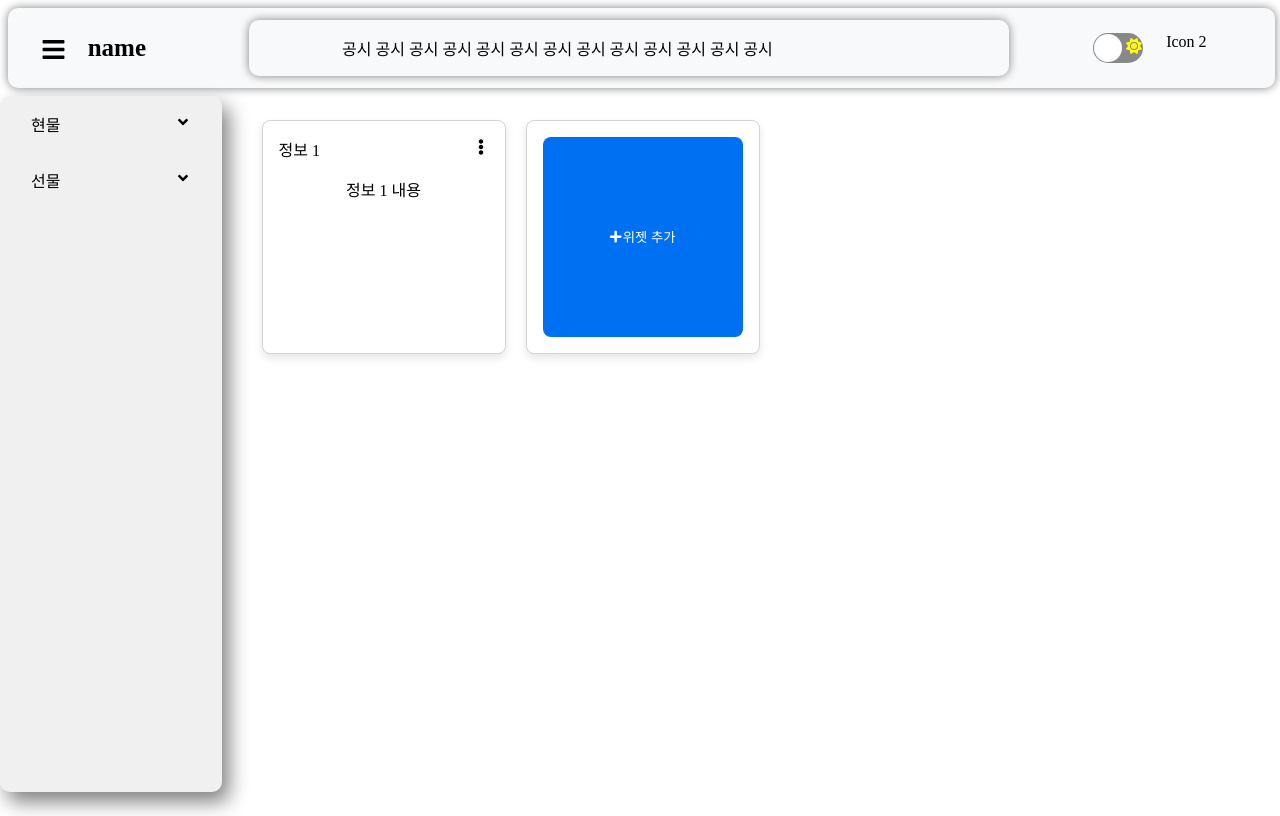
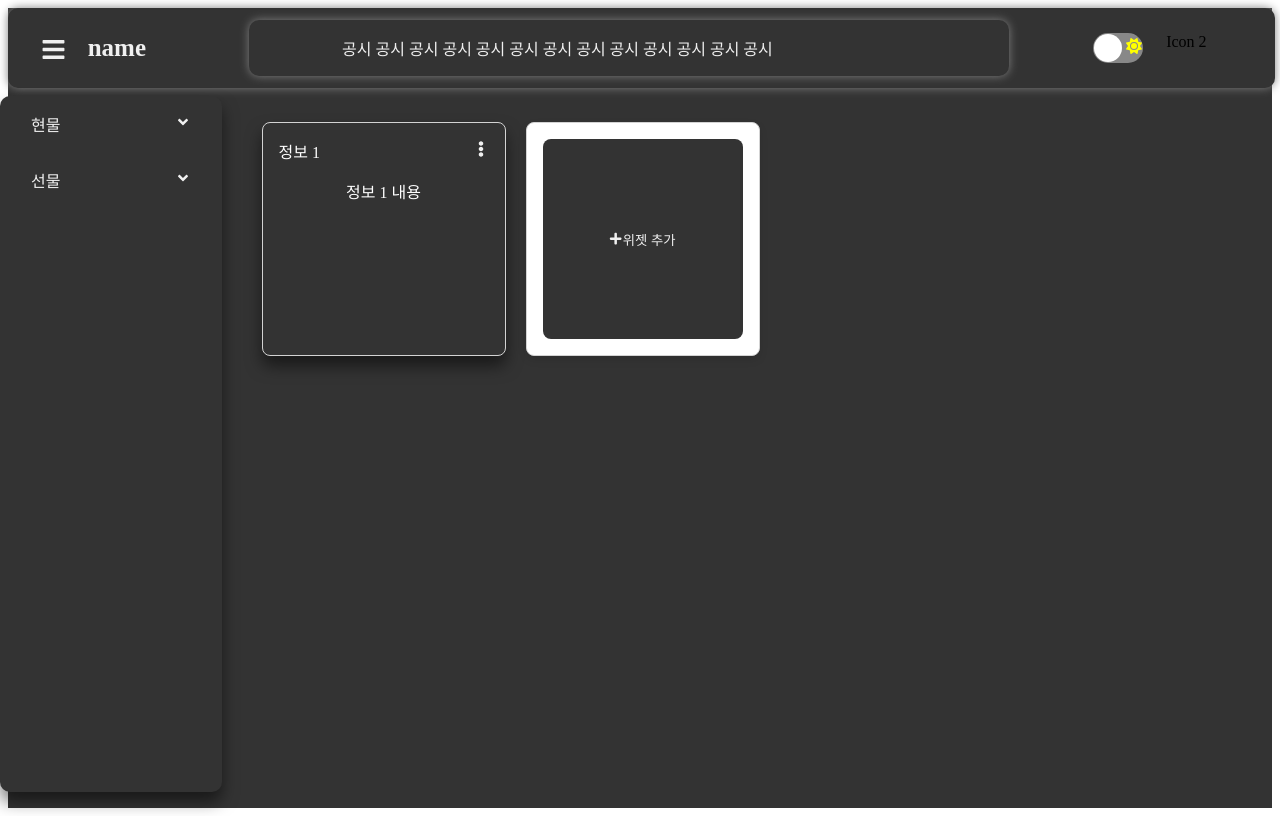
Before and after one commit to deenuit113/Tradin, a Next.js app in the folder coin/: page / in a window 1280 px wide. Both pictures are taken after a click on the button "위젯 추가". Built offline with nearby package versions, Linux system fonts and the light colour scheme.

Commit message:
Feat: add darkmode

```diff
--- a/coin/pages/_app.tsx
+++ b/coin/pages/_app.tsx
@@ -2,6 +2,7 @@ import type { AppProps } from "next/app";
 import Head from "next/head";
 import Header from "../src/components/commons/Header";
 import { SidebarProvider } from "../src/components/commons/SidebarContext";
+import { RecoilRoot } from "recoil";
 
 function MyApp({ Component, pageProps }: AppProps) {
     return (
@@ -9,10 +10,12 @@ function MyApp({ Component, pageProps }: AppProps) {
             <Head>
                 <title>project</title>
             </Head>
-            <SidebarProvider>
-                <Header />
-            <Component {...pageProps} />
-            </SidebarProvider>
+            <RecoilRoot>
+                <SidebarProvider>
+                    <Header />
+                <Component {...pageProps} />
+                </SidebarProvider>
+            </RecoilRoot>
             <style jsx global>{`
                 footer {
                     display: none;
--- a/coin/src/components/commons/atoms.ts
+++ b/coin/src/components/commons/atoms.ts
@@ -0,0 +1,6 @@
+import { atom } from 'recoil';
+
+export const darkMode = atom({
+    key: 'darkMode',
+    default: false,
+});
--- a/coin/src/components/commons/header.styles.tsx
+++ b/coin/src/components/commons/header.styles.tsx
@@ -1,13 +1,13 @@
 import styled from "@emotion/styled";
 
-export const HeaderContainer = styled.header`
+export const HeaderContainer = styled.header<{ darkMode: boolean }>`
     position: fixed;
     width: 99%;
     display: flex;
     justify-content: space-between;
     align-items: center;
     height: 10vh;
-    background-color: #f8f9fa;
+    background-color: ${({ darkMode }) => (darkMode ? '#f0f0f0' : '#333')};
     box-shadow: 0px 0px 10px gray;
     border-radius: 10px 10px 10px 10px;
     margin-right: 1%;
@@ -25,9 +25,10 @@ export const Left = styled.div`
     justify-content: center;
 `;
 
-export const Title = styled.h1`
+export const Title = styled.h1<{ darkMode: boolean }>`
     cursor: pointer;
     font-size: 25px;
+    color: ${({ darkMode }) => (darkMode ? '#333' : '#f0f0f0')};
 `;
 
 export const Center = styled.div`
@@ -35,16 +36,18 @@ export const Center = styled.div`
     text-align: center;
 `;
 
-export const Marquee = styled.div`
+export const Marquee = styled.div<{ darkMode: boolean }>`
     border-radius: 10px;
     box-shadow: 0px 0px 10px gray;
     overflow: hidden;
     white-space: nowrap;
+    background-color: ${({ darkMode }) => (darkMode ? '#f0f0f0' : '#333')};
 
     p {
         display: inline-block;
         padding-left: 100%;
         animation: marquee 15s linear infinite;
+        color: ${({ darkMode }) => (darkMode ? '#333' : '#f0f0f0')};
     }
 
     @keyframes marquee {
@@ -76,11 +79,15 @@ export const IconListItem = styled.li`
     margin: 0 0.5rem;
 `;
 
-export const ToggleButton = styled.button`
+export const ToggleButton = styled.button<{ darkMode: boolean }>`
     background: none;
     border: none;
     font-size: 25px;
     cursor: pointer;
     margin-right: 1rem;
     padding-top: 10px;
+
+    .Fabars{
+        color: ${({ darkMode }) => (darkMode ? '#333' : '#f0f0f0')};
+    }
 `;
--- a/coin/src/components/commons/header.tsx
+++ b/coin/src/components/commons/header.tsx
@@ -3,15 +3,34 @@ import { useRouter } from "next/router";
 import * as S from "./Header.styles";
 import { FaBars } from "react-icons/fa";
 import { useSidebar } from "./SidebarContext";
-import { useState } from "react";
+import { useEffect } from "react";
 import Switch from 'react-switch';
 import { FontAwesomeIcon } from '@fortawesome/react-fontawesome';
 import { faSun, faMoon } from '@fortawesome/free-solid-svg-icons';
+import { useRecoilState } from "recoil";
+import { darkMode } from "./atoms";
 
 export default function Header(): JSX.Element {
     const router = useRouter();
-    const [isDarkMode, setIsDarkMode] = useState<boolean>(false);
+    const [isDarkMode, setIsDarkMode] = useRecoilState(darkMode);
     const { toggleSidebar } = useSidebar();
+
+    useEffect(() => {
+        if (typeof window !== 'undefined') {
+            const savedDarkMode = localStorage.getItem('DarkMode');
+            console.log('Loaded DarkMode from localStorage:', savedDarkMode);
+            if (savedDarkMode === 'night') {
+                setIsDarkMode(true);
+            }
+        }
+    }, []);
+
+    useEffect(() => {
+        if (typeof window !== 'undefined') {
+            localStorage.setItem('DarkMode', isDarkMode ? 'night' : 'day');
+            console.log('Saved DarkMode to localStorage:', isDarkMode ? 'night' : 'day');
+        }
+    }, [isDarkMode]);
 
     const handleTitleClick = () => {
         if (router.pathname === "/") {
@@ -22,16 +41,26 @@ export default function Header(): JSX.Element {
     };
 
     return (
-        <S.HeaderContainer>
+        <S.HeaderContainer darkMode={isDarkMode}>
             <S.Left>
-                <S.ToggleButton onClick={toggleSidebar}>
-                    <FaBars />
+                <S.ToggleButton
+                    onClick={toggleSidebar}
+                    darkMode={isDarkMode}
+                >
+                    <FaBars className="Fabars"/>
                 </S.ToggleButton>
-                <S.Title onClick={handleTitleClick}>name</S.Title>
+                <S.Title
+                    onClick={handleTitleClick}
+                    darkMode={isDarkMode}
+                >
+                    name
+                </S.Title>
                 <NavBar />
             </S.Left>
             <S.Center>
-                <S.Marquee>
+                <S.Marquee
+                    darkMode={isDarkMode}
+                >
                     <p>공시 공시 공시 공시 공시 공시 공시 공시 공시 공시 공시 공시 공시</p>
                 </S.Marquee>
             </S.Center>
--- a/coin/src/components/units/Sidebar.styles.tsx
+++ b/coin/src/components/units/Sidebar.styles.tsx
@@ -1,11 +1,11 @@
 import styled from "@emotion/styled";
 
-export const Sidebar = styled.div<{ open: boolean }>`
+export const Sidebar = styled.div<{ open: boolean, darkMode: boolean }>`
     width: 15%;
     height: 87vh;
-    box-shadow: 7px 10px 20px gray;
+    box-shadow: 0 10px 16px rgba(0, 0, 0, 0.5);
     border-radius: 10px 10px 10px 10px;
-    background-color: #f0f0f0;
+    background-color: ${({ darkMode }) => (darkMode ? '#f0f0f0' : '#333')};
     overflow-y: auto;
     z-index: 1001;
     position: fixed;
@@ -37,10 +37,15 @@ export const MenuItem = styled.li`
     }
 `;
 
-export const MenuTitle = styled.div`
+export const MenuTitle = styled.div<{ darkMode: boolean }>`
     display: flex;
     justify-content: space-between;
     align-items: center;
+    color: ${({ darkMode }) => (darkMode ? '#333' : '#f0f0f0')};
+
+    .FaAngleDown{
+        color: ${({ darkMode }) => (darkMode ? '#333' : '#f0f0f0')};
+    }
 `;
 
 export const Icon = styled.span`
@@ -48,12 +53,13 @@ export const Icon = styled.span`
     margin-left: 0.5rem;
 `;
 
-export const SubMenu = styled.ul`
+export const SubMenu = styled.ul<{ darkMode: boolean }>`
     list-style-type: none;
     padding-left: 1rem;
     margin: 0;
 
     li {
         padding: 0.5rem;
+        color: ${({ darkMode }) => (darkMode ? '#333' : '#f0f0f0')};
     }
 `;
--- a/coin/src/components/units/Sidebar.tsx
+++ b/coin/src/components/units/Sidebar.tsx
@@ -2,6 +2,8 @@ import { useState } from "react";
 import { FaAngleDown } from "react-icons/fa";
 import * as S from "./Sidebar.styles";
 import { useSidebar } from "../commons/SidebarContext";
+import { useRecoilState } from "recoil";
+import { darkMode } from "../commons/atoms"
 
 
 export default function SideBar(): JSX.Element {
@@ -12,16 +14,18 @@ export default function SideBar(): JSX.Element {
     const toggleSpot = () => setSpotOpen(!spotOpen);
     const toggleFutures = () => setFuturesOpen(!futuresOpen);
 
+    const [isDarkMode, setIsDarkMode] = useRecoilState(darkMode);
+
     return (
         <>
-            <S.Sidebar open={sidebarOpen}>
+            <S.Sidebar open={sidebarOpen} darkMode={isDarkMode}>
                 <S.Menu>
                     <S.MenuItem>
-                        <S.MenuTitle onClick={toggleSpot}>
-                            현물 <S.Icon><FaAngleDown /></S.Icon>
+                        <S.MenuTitle onClick={toggleSpot} darkMode={isDarkMode}>
+                            현물 <S.Icon><FaAngleDown className="FaAngleDown"/></S.Icon>
                         </S.MenuTitle>
                         {spotOpen && (
-                            <S.SubMenu>
+                            <S.SubMenu darkMode={isDarkMode}>
                                 <li>현물 1</li>
                                 <li>현물 2</li>
                                 <li>현물 3</li>
@@ -30,11 +34,11 @@ export default function SideBar(): JSX.Element {
                         )}
                     </S.MenuItem>
                     <S.MenuItem>
-                        <S.MenuTitle onClick={toggleFutures}>
+                        <S.MenuTitle onClick={toggleFutures} darkMode={isDarkMode}>
                             선물 <S.Icon><FaAngleDown /></S.Icon>
                         </S.MenuTitle>
                         {futuresOpen && (
-                            <S.SubMenu>
+                            <S.SubMenu darkMode={isDarkMode}>
                                 <li>선물 1</li>
                                 <li>선물 2</li>
                                 <li>선물 3</li>
--- a/coin/src/components/units/Widget.tsx
+++ b/coin/src/components/units/Widget.tsx
@@ -3,6 +3,8 @@ import { useDrag, useDrop } from "react-dnd";
 import { useSpring, animated } from "react-spring";
 import * as S from "./Main.styles";
 import { FaEllipsisV } from "react-icons/fa";
+import { useRecoilState } from "recoil";
+import { darkMode } from "../commons/atoms"
 
 const ItemType = "WIDGET";
 
@@ -24,6 +26,7 @@ const Widget = ({
     moveWidget,
 }: WidgetProps): JSX.Element => {
     const ref = useRef<HTMLDivElement>(null);
+    const [isDarkMode, setIsDarkMode] = useRecoilState(darkMode);
 
     const [{ isDragging }, drag] = useDrag({
         type: ItemType,
@@ -72,19 +75,25 @@ const Widget = ({
 
     return (
         <animated.div style={springStyle} ref={ref}>
-            <S.Widget isDragging={isDragging}>
-                <S.WidgetHeader>
+            <S.Widget isDragging={isDragging} darkMode={isDarkMode}>
+                <S.WidgetHeader darkMode={isDarkMode}>
                     {widget}
-                    <S.MenuIcon onClick={() => setMenuOpen(index === menuOpen ? null : index)}>
-                        <FaEllipsisV />
+                    <S.MenuIcon
+                        onClick={() => setMenuOpen(index === menuOpen ? null : index)}
+                        darkMode={isDarkMode}
+                    >
+                        <FaEllipsisV className="MenuIcon"/>
                     </S.MenuIcon>
                     {menuOpen === index && (
-                        <S.DropdownMenu>
-                            <S.DropdownItem onClick={() => removeWidget(index)}>위젯 삭제</S.DropdownItem>
+                        <S.DropdownMenu darkMode={isDarkMode}>
+                            <S.DropdownItem
+                                onClick={() => removeWidget(index)}
+                                darkMode={isDarkMode}
+                            >위젯 삭제</S.DropdownItem>
                         </S.DropdownMenu>
                     )}
                 </S.WidgetHeader>
-                <S.WidgetContent>{widget} 내용</S.WidgetContent>
+                <S.WidgetContent darkMode={isDarkMode}>{widget} 내용</S.WidgetContent>
             </S.Widget>
         </animated.div>
     );
--- a/coin/src/components/units/main.styles.tsx
+++ b/coin/src/components/units/main.styles.tsx
@@ -1,13 +1,14 @@
 import styled from "@emotion/styled";
 
-export const Container = styled.div`
+export const Container = styled.div<{ darkMode: boolean }>`
     display: flex;
-    height: 98vh;
+    height: 100vh;
     justify-content: flex-end;
     align-items: flex-end;
+    background-color: ${({ darkMode }) => (darkMode ? '#f0f0f0' : '#333')};
 `;
 
-export const MainContent = styled.div<{ sidebarOpen: boolean }>`
+export const MainContent = styled.div<{ sidebarOpen: boolean, darkMode: boolean }>`
     width: ${({ sidebarOpen }) => (sidebarOpen ? "90%" : "100%")};
     display: flex;
     flex-wrap: wrap;
@@ -25,7 +26,7 @@ export const MainContent = styled.div<{ sidebarOpen: boolean }>`
     }
 
     &::-webkit-scrollbar-thumb {
-        background-color: #888;
+        background-color:  ${({ darkMode }) => (darkMode ? '#888' : '#f0f0f0')};
         border-radius: 6px;
         transition: background-color 0.3s ease;
     }
@@ -50,10 +51,10 @@ export const MainContent = styled.div<{ sidebarOpen: boolean }>`
     }
 `;
 
-export const Widget = styled.div<{ isDragging: boolean }>`
-    background-color: #fff;
+export const Widget = styled.div<{ isDragging: boolean, darkMode: boolean }>`
+    background-color: ${({ darkMode }) => (darkMode ? '#f0f0f0' : '#333')};
     border: 1px solid lightgray;
-    box-shadow: 0 4px 8px rgba(0, 0, 0, 0.1);
+    box-shadow: 0 10px 16px rgba(0, 0, 0, 0.5);
     border-radius: 8px;
     padding: 1rem;
     width: 210px;
@@ -80,40 +81,50 @@ export const WidgetAdd = styled.div`
     position: relative;
 `;
 
-export const WidgetHeader = styled.div`
+export const WidgetHeader = styled.div<{ darkMode: boolean }>`
     display: flex;
     justify-content: space-between;
     align-items: center;
+    color: ${({ darkMode }) => (darkMode ? '#333' : '#ffffff')};
 `;
 
-export const MenuIcon = styled.div`
+export const MenuIcon = styled.div<{ darkMode: boolean }>`
     cursor: pointer;
+
+    .MenuIcon {
+        color: ${({ darkMode }) => (darkMode ? '#333' : '#f0f0f0')};
+    }
 `;
 
-export const DropdownMenu = styled.div`
+export const DropdownMenu = styled.div<{ darkMode: boolean }>`
     position: absolute;
-    background: white;
+    background-color: ${({ darkMode }) => (darkMode ? '#f0f0f0' : '#333')};
     box-shadow: 0px 8px 16px rgba(0, 0, 0, 0.1);
+    border: 1px solid lightgray;
     border-radius: 8px;
     right: 1rem;
     top: 2rem;
 `;
 
-export const DropdownItem = styled.div`
+export const DropdownItem = styled.div<{ darkMode: boolean }>`
     padding: 0.5rem 1rem;
     cursor: pointer;
+    color: ${({ darkMode }) => (darkMode ? '#333' : '#f0f0f0')};
+
     &:hover {
-        background-color: #f0f0f0;
+        background-color: ${({ darkMode }) => (darkMode ? '#d0d0d0' : '#555')};
+        border-radius: 8px;
     }
 `;
 
-export const WidgetContent = styled.div`
+export const WidgetContent = styled.div<{ darkMode: boolean }>`
     margin-top: 1rem;
+    color: ${({ darkMode }) => (darkMode ? '#333' : '#ffffff')};
 `;
 
-export const AddWidgetButton = styled.button`
-    background-color: #0070f3;
-    color: white;
+export const AddWidgetButton = styled.button<{ darkMode: boolean }>`
+    background-color: ${({ darkMode }) => (darkMode ? '#0070f3' : '#333')};
+    color: ${({ darkMode }) => (darkMode ? '#f0f0f0' : '#f0f0f0')};
     border: none;
     border-radius: 8px;
     width: 100%;
--- a/coin/src/components/units/main.tsx
+++ b/coin/src/components/units/main.tsx
@@ -6,11 +6,15 @@ import { useSidebar } from "../commons/SidebarContext";
 import SideBar from "./Sidebar";
 import { FaPlus } from "react-icons/fa";
 import Widget from "./Widget";
+import { useRecoilState } from "recoil";
+import { darkMode } from "../commons/atoms"
 
 export default function MainPage(): JSX.Element {
     const { sidebarOpen } = useSidebar();
     const [widgets, setWidgets] = useState<string[]>([]);
     const [menuOpen, setMenuOpen] = useState<number | null>(null);
+
+    const [isDarkMode, setIsDarkMode] = useRecoilState(darkMode);
 
     const addWidget = () => {
         setWidgets([...widgets, `정보 ${widgets.length + 1}`]);
@@ -30,9 +34,9 @@ export default function MainPage(): JSX.Element {
 
     return (
         <DndProvider backend={HTML5Backend}>
-            <S.Container>
+            <S.Container darkMode={isDarkMode}>
                 <SideBar />
-                <S.MainContent sidebarOpen={sidebarOpen}>
+                <S.MainContent sidebarOpen={sidebarOpen} darkMode={isDarkMode}>
                     {widgets.map((widget, index) => (
                         <Widget
                             key={index}
@@ -45,7 +49,7 @@ export default function MainPage(): JSX.Element {
                         />
                     ))}
                     <S.WidgetAdd>
-                        <S.AddWidgetButton onClick={addWidget}>
+                        <S.AddWidgetButton onClick={addWidget} darkMode={isDarkMode}>
                             <FaPlus />
                             위젯 추가
                         </S.AddWidgetButton>
```
